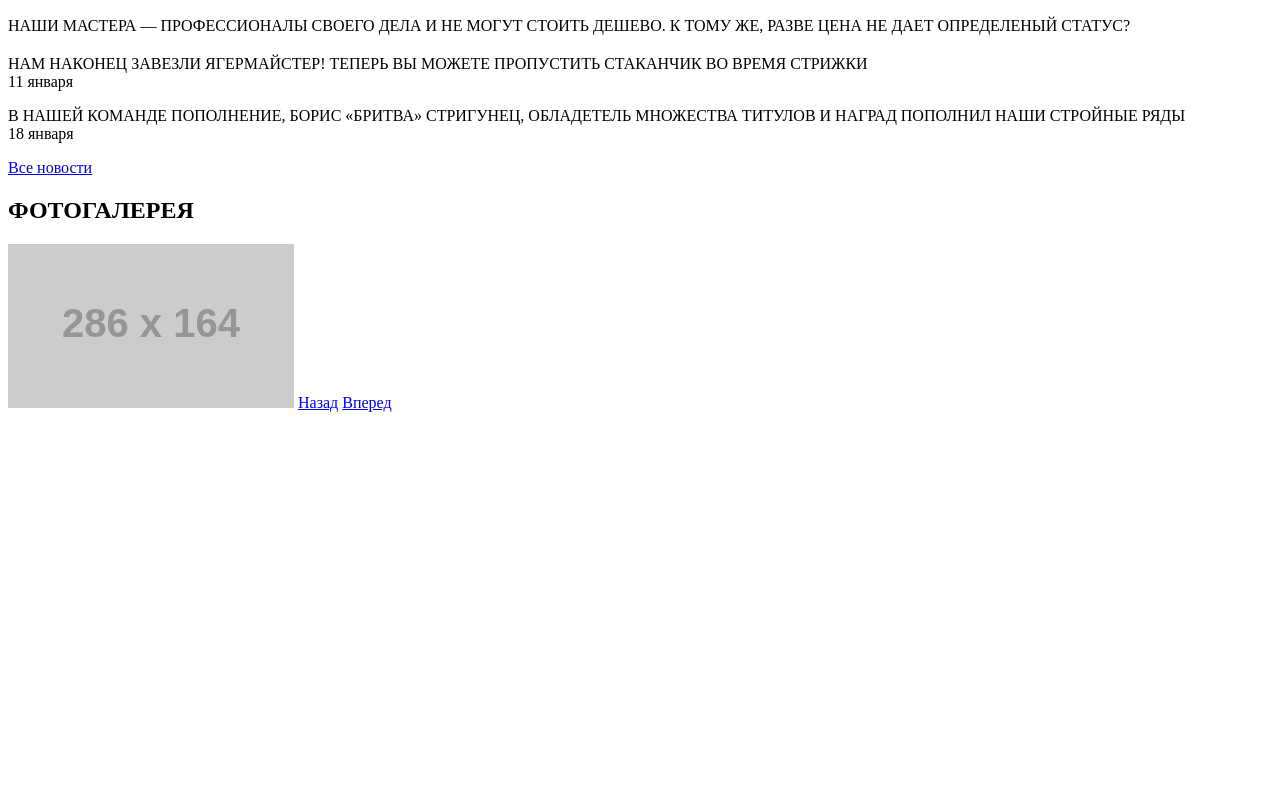
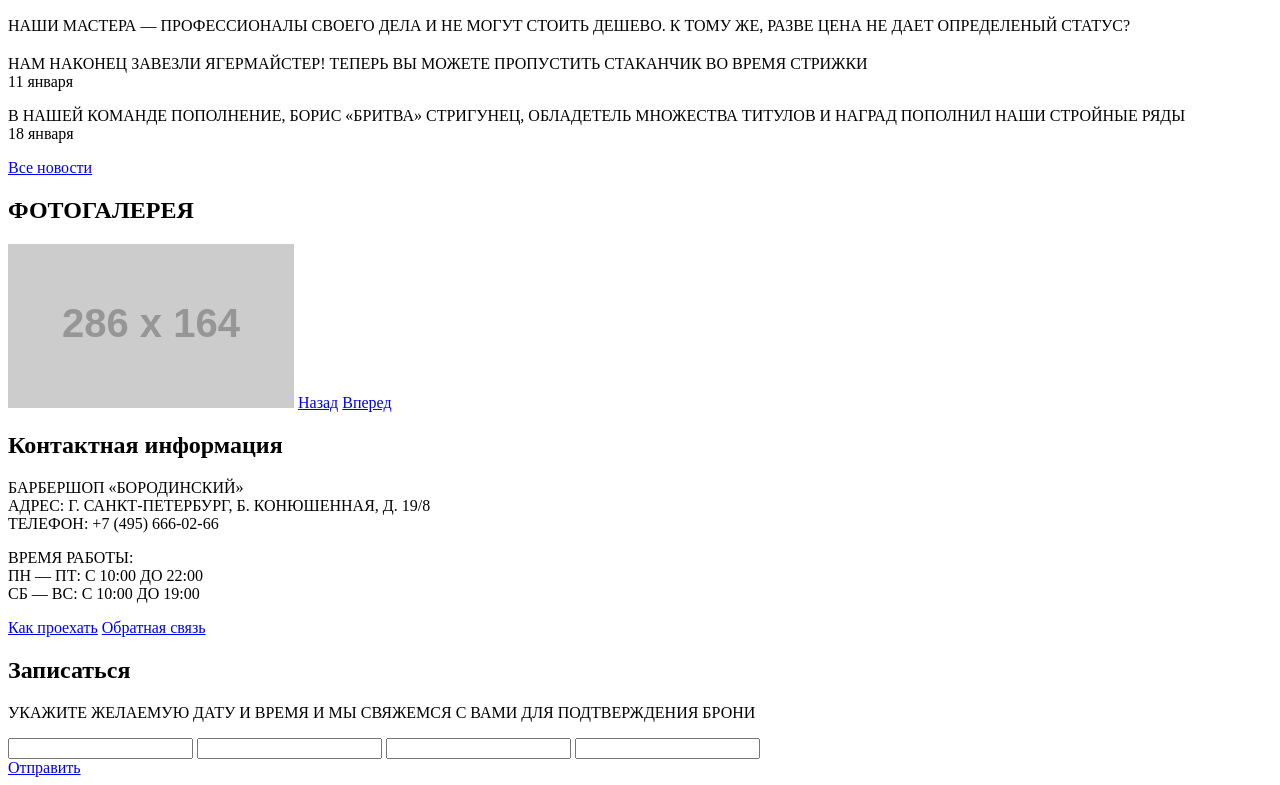
Before and after one commit to klikinstall/115964-barbershop, a plain HTML site: page index.html in a window 1280 px wide. Shown: the part 696-1481 px from the top of the page. Before the commit the page ends 1116 px from the top, so only its background shows below. Drawn offline with Linux system fonts and the light colour scheme; placeholder pictures from the web are drawn by us.

Commit message:
Написал блок с контактами и формой обратной связи

```diff
--- a/index.html
+++ b/index.html
@@ -36,7 +36,7 @@
                 <p>НАШИ МАСТЕРА — ПРОФЕССИОНАЛЫ СВОЕГО ДЕЛА И НЕ МОГУТ СТОИТЬ ДЕШЕВО. К ТОМУ ЖЕ, РАЗВЕ ЦЕНА НЕ ДАЕТ ОПРЕДЕЛЕНЫЙ СТАТУС?</p>
             </div>
         </div>
-        <div class="container news_n_photo">
+        <div class="container white">
             <div class="news">
                 <h2></h2>
                 <p class="post">НАМ НАКОНЕЦ ЗАВЕЗЛИ ЯГЕРМАЙСТЕР! ТЕПЕРЬ ВЫ МОЖЕТЕ ПРОПУСТИТЬ СТАКАНЧИК ВО ВРЕМЯ СТРИЖКИ<br>
@@ -54,6 +54,26 @@
                 <a href="#">Вперед</a>
             </div>
         </div>
+        <div class="container white">
+            <div class="contacts">
+                <h2>Контактная информация</h2>
+                <p>БАРБЕРШОП «БОРОДИНСКИЙ»<br> АДРЕС: Г. САНКТ-ПЕТЕРБУРГ, Б. КОНЮШЕННАЯ, Д. 19/8<br> ТЕЛЕФОН: +7 (495) 666-02-66</p>
+                <p>ВРЕМЯ РАБОТЫ:<br> ПН — ПТ: С 10:00 ДО 22:00<br> СБ — ВС: С 10:00 ДО 19:00</p>
+                <a href="#">Как проехать</a>
+                <a href="#">Обратная связь</a>
+            </div>
+            <div class="signup">
+                <h2>Записаться</h2>
+                <p>УКАЖИТЕ ЖЕЛАЕМУЮ ДАТУ И ВРЕМЯ И МЫ СВЯЖЕМСЯ С ВАМИ ДЛЯ ПОДТВЕРЖДЕНИЯ БРОНИ</p>
+                <form action="">
+                    <input type="text">
+                    <input type="text">
+                    <input type="text">
+                    <input type="text">
+                </form>
+                <a href="#">Отправить</a>
+            </div>
+        </div>
     </section>
 
     <!--<p>Репозиторий создан для обучения на интенсивном онлайн‑курсе «<a href="https://htmlacademy.ru/intensive/htmlcss">Базовый HTML и CSS</a>».</p>-->
```
